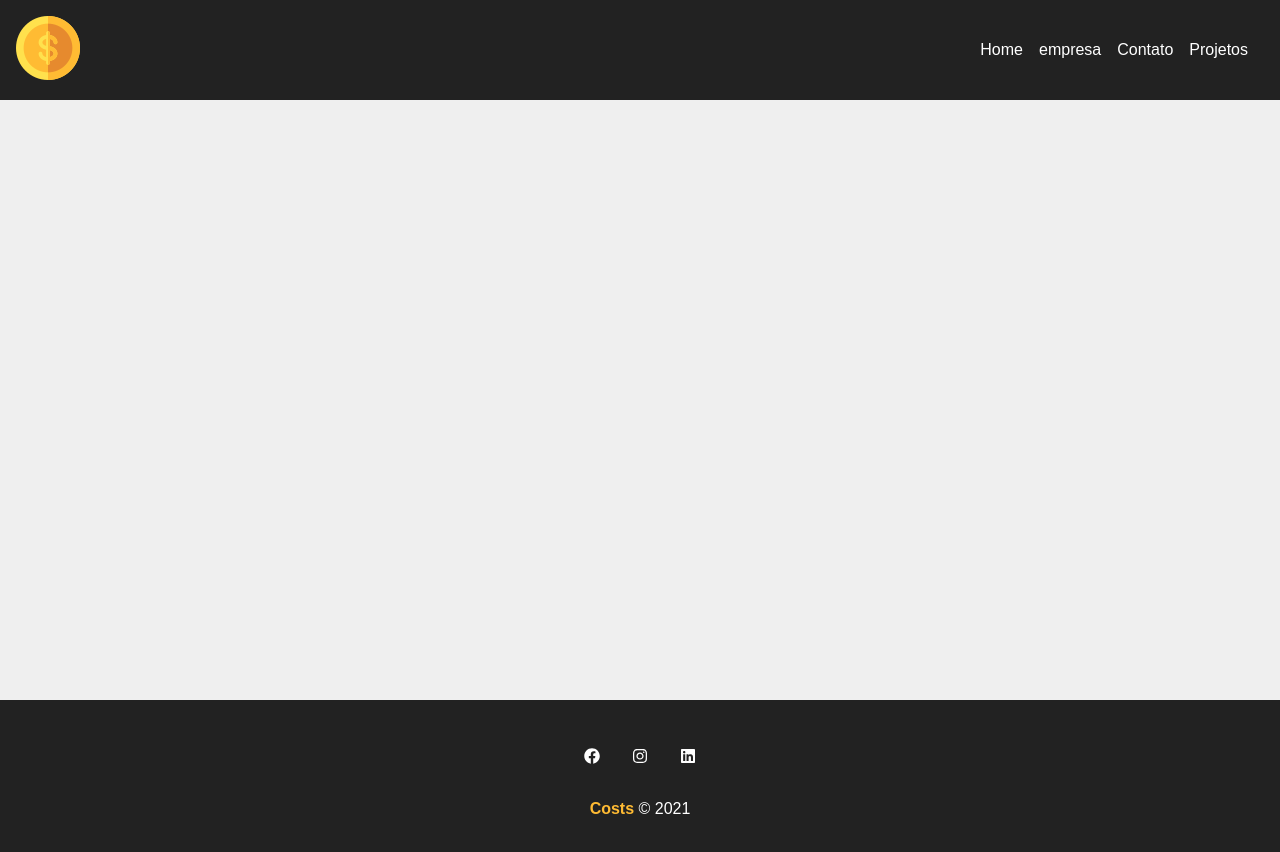
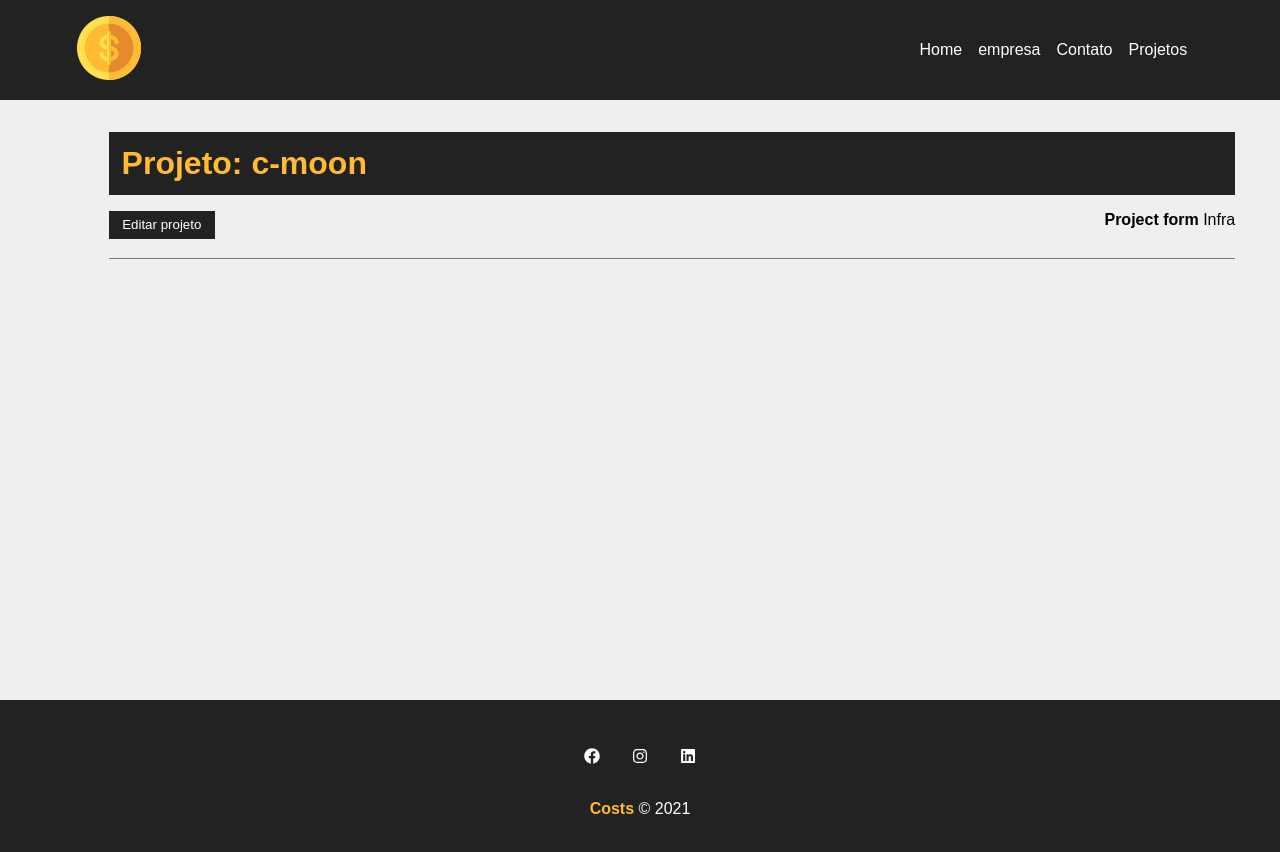
Before and after one commit to FravonDev/costs, a React (Create React App) app: page /project/1 in a window 1280 px wide. Shown: the top 852 px of the page. Built offline with nearby package versions, Linux system fonts and the light colour scheme; data requests are answered from the project's data file; the HTML template or start-up script is replaced by a standard one.

Commit message:
Project page, Remove project , Styles, Loading

```diff
--- a/db.json
+++ b/db.json
@@ -1,6 +1,16 @@
 {
   "projects": [
-
+    {
+      "name": "c-moon",
+      "budget": "89",
+      "category": {
+        "id": "Infra",
+        "name": "Infra"
+      },
+      "cost": 0,
+      "services": [],
+      "id": 1
+    }
   ],
   "categories": [
     {
--- a/src/App.js
+++ b/src/App.js
@@ -4,16 +4,16 @@
 import Contact from "./components/pages/Contact";
 import NewProject from "./components/pages/NewProject";
 import Projects from "./components/pages/Projects";
+import Project from "./components/pages/Project";
 
 import Container from "./components/layout/Container";
 import Navbar from "./components/layout/Navbar";
 import Footer from "./components/layout/Footer";
 
-
 function App() {
   return (
     <BrowserRouter>
-    <Navbar/>
+      <Navbar />
       <Container customClass="min_height">
         <Routes>
           <Route path="/" element={<Home />}></Route>
@@ -21,9 +21,10 @@
           <Route path="/contact" element={<Contact />}></Route>
           <Route path="/projects" element={<Projects />}></Route>
           <Route path="/newproject" element={<NewProject />}></Route>
+          <Route path="/project/:id" element={<Project />}></Route>
         </Routes>
       </Container>
-      <Footer/>
+      <Footer />
     </BrowserRouter>
   );
 }
--- a/src/components/form/Select.js
+++ b/src/components/form/Select.js
@@ -5,7 +5,7 @@
     <div className={styles.form_control}>
       <label htmlFor={name}>{text}:</label>
         <select name={name} id={name} onChange={handleOnChange} value={value || ''}>
-            <option disabled selected>Selecione uma opção</option>
+        <option>Selecione uma opção</option>
             {options.map((option)=> (
                <option id={option.id} key={option.id}>
                 {option.name}
--- a/src/components/layout/Container.module.css
+++ b/src/components/layout/Container.module.css
@@ -1,5 +1,5 @@
 .container{
-    width: 100vw;
+    width: 88vw;
     display: flex;
     justify-content: space-between;
     margin: 0 auto;
--- /dev/null
+++ b/src/components/layout/Loading.js
@@ -0,0 +1,11 @@
+import styles from "./Loading.module.css";
+import loading from "../../img/loading.svg";
+
+function Loading() {
+  return (
+    <div className={styles.loader_container}>
+      <img src={loading} alt="Loading" className={styles.loader} />
+    </div>
+  );
+}
+export default Loading;
--- /dev/null
+++ b/src/components/layout/Loading.module.css
@@ -0,0 +1,10 @@
+.loader_container{
+    width: 100%;
+    height: 100%;
+    display: flex;
+    justify-content: center;
+    align-items: center;
+}
+.loader{
+    width: 50px;
+}
--- a/src/components/pages/NewProject.js
+++ b/src/components/pages/NewProject.js
@@ -4,7 +4,7 @@
 
 function NewProject(){
 
-    const history = useNavigate()
+    const navigate = useNavigate()
     function createPost(project){
         //initialize project cost and service
         project.cost = 0
@@ -20,8 +20,7 @@
           .then((data) => {
             //redirect to projetos
             console.log(data);
-            history('/projects', {message: 'Projeto criado com sucesso!'})
-          })
+            navigate('/projects', { state: {message: 'Projeto criado com sucesso!'} })          })
           .catch(err => console.log(err))
     }
 
--- /dev/null
+++ b/src/components/pages/Project.js
@@ -0,0 +1,70 @@
+import styles from "./Project.module.css";
+
+import { useParams } from "react-router-dom";
+import { useState, useEffect } from "react";
+import Loading from "../layout/Loading";
+import Container from "../layout/Container"
+
+function Project() {
+  const { id } = useParams();
+  console.log(id);
+
+  const [showProjectForm, setShowProjectForm] = useState(false);
+
+  function toggleProjectForm() {
+    setShowProjectForm(!showProjectForm);
+  }
+
+  const [project, setProject] = useState([]);
+  useEffect(() => {
+    setTimeout(() => {
+      fetch(`http://localhost:5000/projects/${id}`, {
+        method: "GET",
+        headers: {
+          "content-type": "application/json",
+        },
+      })
+        .then((res) => res.json())
+        .then((data) => {
+          setProject(data);
+        })
+        .catch((err) => console.log(err));
+    }, 3000);
+  }, [id]);
+
+  return (
+    <>
+      {project.name ? (
+        <div className={styles.project_details}>
+          <h1>Projeto: {project.name}</h1>
+          <Container customClass="column">
+          <div className={styles.details_container}>
+            <button className={styles.btn} onClick={toggleProjectForm}>
+              {!showProjectForm ? "Editar projeto" : "Fechar"}
+            </button>
+            {!showProjectForm ? (
+              <div>
+                <p>
+                  <span>Project form</span> {project.category.name}
+                </p>
+              </div>
+            ) : (
+              <div>
+                <p>
+                  <span>Detalhes do projeto</span> R${project.budget}
+                </p>
+                <p>
+                  <span>Total utilizado</span> R${project.cost}
+                </p>
+              </div>
+            )}
+          </div>
+          </Container>
+        </div>
+      ) : (
+        <Loading />
+      )}
+    </>
+  );
+}
+export default Project;
--- /dev/null
+++ b/src/components/pages/Project.module.css
@@ -0,0 +1,45 @@
+.project_details {
+    padding: 2em;
+}
+
+.project_details h1,
+.project_details h2,
+.project_details p {
+    margin-bottom: .5em;
+}
+
+.project_details h1{
+    background-color: #222;
+    color: #FFBB33;
+    padding: .4em;
+}
+.project_details span{
+    font-weight: bold;
+}
+
+.details_container,
+.service_form_container {
+    border-bottom: 1px solid #7a7a7a;
+    padding-bottom: 1.2em;
+    margin-bottom: 1.2em;
+    display: flex;
+    justify-content: space-between;
+    flex-wrap: wrap;
+}
+
+.btn {
+    background-color: #222;
+    color: #fff;
+    padding: 0.5em 1em;
+    text-decoration: none;
+    transition: 0.5s;
+    cursor: pointer;
+    max-height: 40px;
+    border: none;
+}
+.btn:hover {
+    color: #ffbb33;
+}
+.project_info {
+    width: 100%;
+}
--- a/src/components/pages/Projects.js
+++ b/src/components/pages/Projects.js
@@ -5,9 +5,13 @@
 import LinkButton from "./LinkButton";
 import ProjectCard from "../project/ProjectCard";
 import { useState, useEffect } from "react";
+import Loading from "../layout/Loading";
 
 function Projects() {
   const [projects, setProjects] = useState([]);
+  const [removeLoading, setRemoveLoading] = useState(false)
+  const [projectMessage, setProjectMessage] = useState('')
+
 
   const location = useLocation();
   let message = "";
@@ -16,6 +20,7 @@
   }
 
   useEffect(() => {
+    setTimeout(()=>{
       fetch("http://localhost:5000/projects", {
         method: "GET",
         headers: {
@@ -25,10 +30,28 @@
         .then((res) => res.json())
         .then((data) => {
           console.log(data);
+          setRemoveLoading(true)
           setProjects(data);
         })
         .catch((err) => console.log(err));
+    }, 3000)
   }, []);
+
+  function removeProject(id){
+    fetch(`http://localhost:5000/projects/${id}`, {
+        method: "DELETE",
+        headers: {
+          "content-type": "application/json",
+        },
+      })
+        .then((res) => res.json())
+        .then((data) => {
+          setProjects(projects.filter((project) => project.id !== id))
+          setProjectMessage('Projeto removido com sucesso!')
+        })
+        .catch((err) => console.log(err));
+  }
+
   return (
     <div className={styles.project_container}>
       <div className={styles.title_container}>
@@ -36,6 +59,7 @@
         <LinkButton to="/newproject" text="criar Projeto"></LinkButton>
       </div>
       {message && <Message type="sucess" msg={message} />}
+      {projectMessage && <Message type="sucess" msg={message} />}
       <Container>
         {projects.length > 0 &&
           projects.map((project) => (
@@ -44,8 +68,14 @@
              name={project.name}
              budget={project.budget}
              category={project?.category?.name}
+             handleRemove={removeProject}
              />
           ))}
+          {!removeLoading && <Loading/>}
+          {removeLoading && projects.length === 0 && (
+            <p>Não há projetos</p>
+          )
+          }
       </Container>
     </div>
   );
--- a/src/components/project/ProjectCard.js
+++ b/src/components/project/ProjectCard.js
@@ -3,6 +3,10 @@
 import { BsPencil, BsFillTrashFill } from "react-icons/bs";
 
 function ProjectCard({ id, name, budget, category, handleRemove }) {
+  const remove = (e) => {
+    e.preventDefault()
+    handleRemove(id)
+  }
   return (
     <div className={styles.project_card}>
       <h4>{name}</h4>
@@ -13,11 +17,11 @@
         <span className={`${styles[category.toLowerCase()]}`}></span> {category}
       </p>
       <div className={styles.project_card_actions}>
-        <Link to="/">
+        <Link to={`/project/${id}`}>
           <BsPencil />
           Editar
         </Link>
-        <button>
+        <button onClick={remove}>
           <BsFillTrashFill />
           Remover
         </button>
```
Lines whose indentation alone changed are shown as unchanged.
